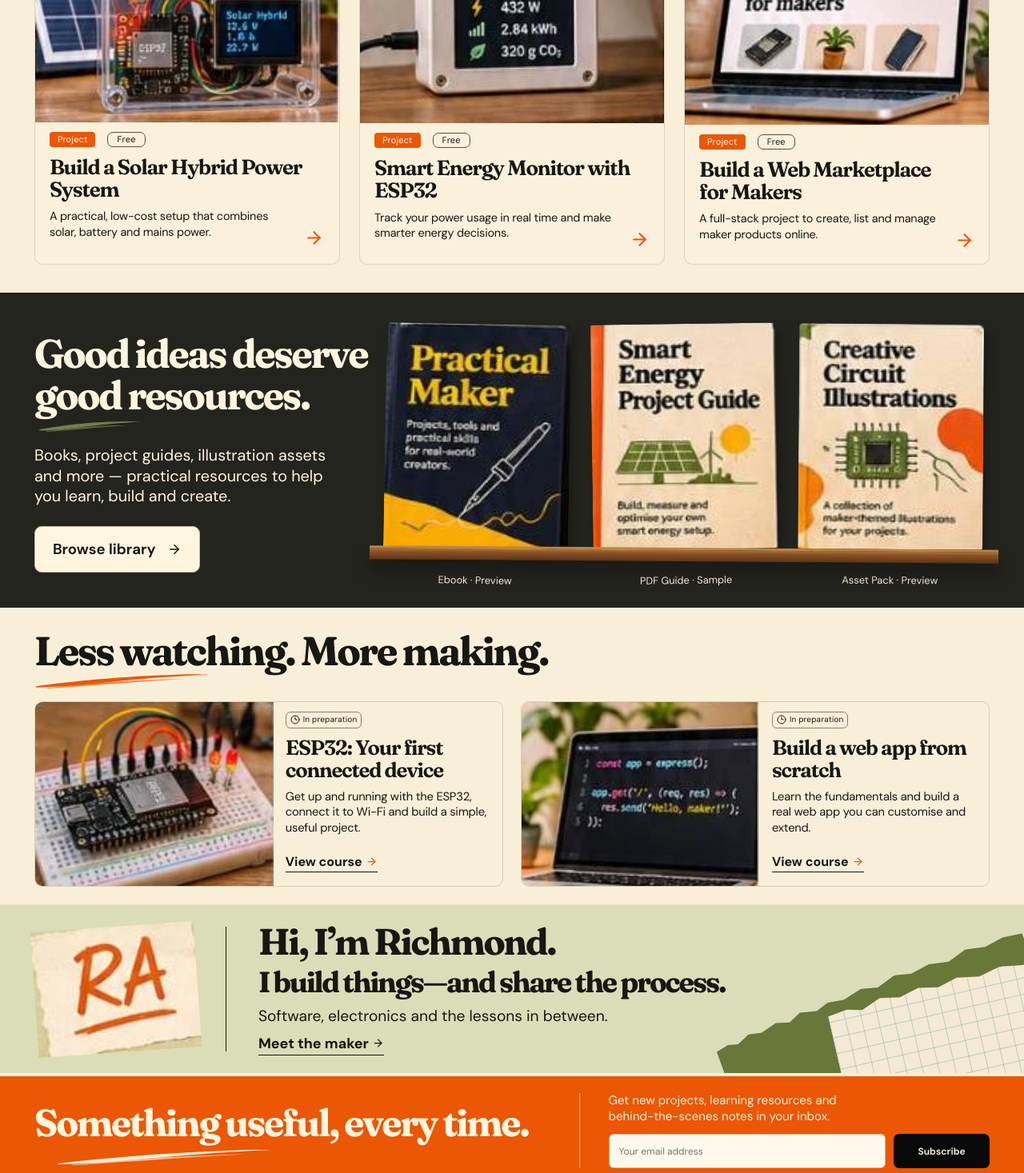
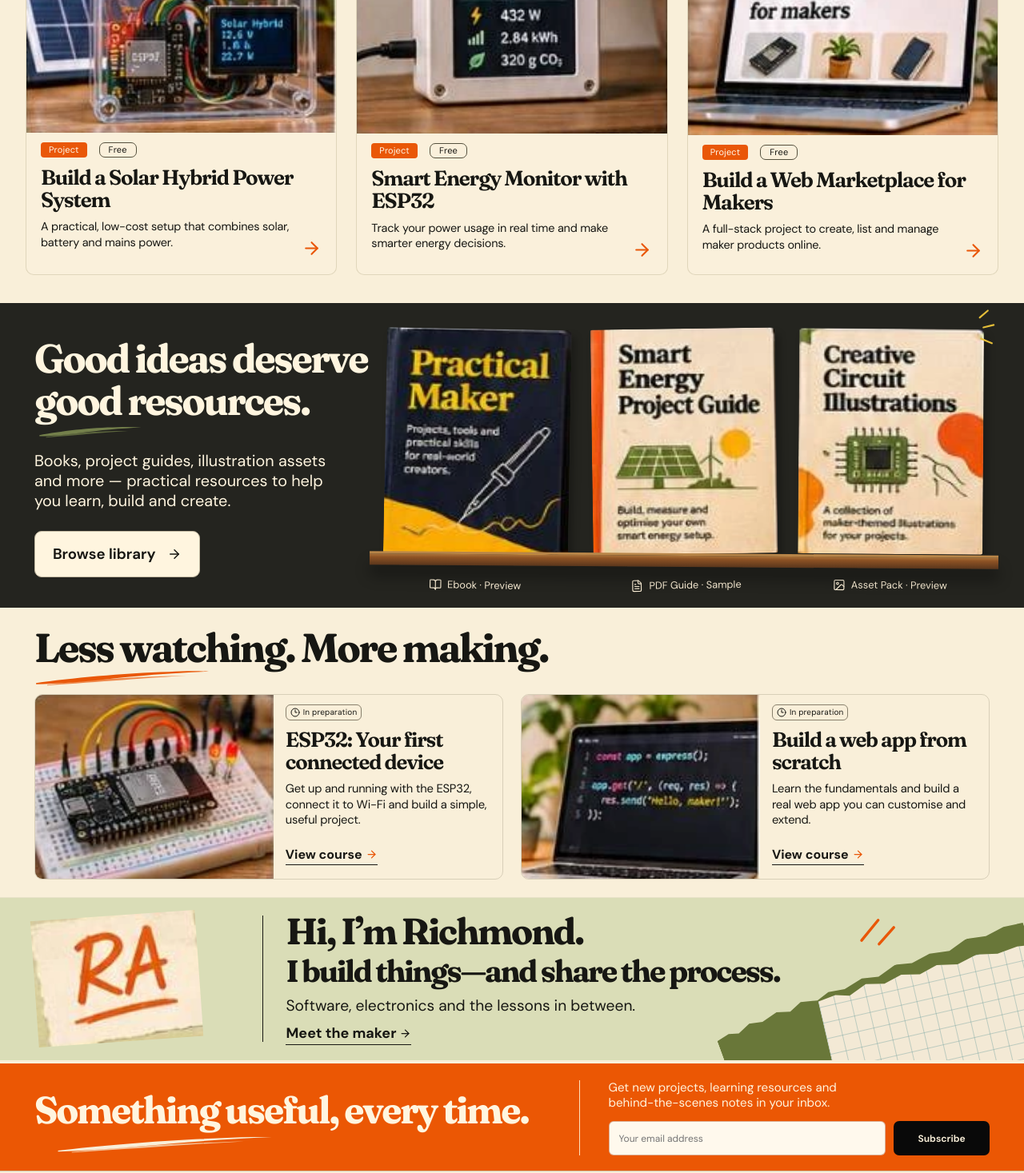
Before and after one commit to assadounto/learnwithrich, a Next.js app: page / in a window 1280 px wide. Shown: the part 1330-2797 px from the top of the page at 80% size. Built offline with nearby package versions, Linux system fonts and the light colour scheme.

Commit message:
Complete final reference alignment and missing homepage details

```diff
--- /dev/null
+++ b/app/final-polish.css
@@ -0,0 +1,95 @@
+/* Final visual alignment with the supplied 699 × 1536 homepage reference. */
+.ref-projects.ref-container { width: calc(100% - 5%); max-width: 1368px; }
+.ref-project-grid { gap: 24px; }
+.ref-shelf-book > span {
+  display: flex;
+  align-items: center;
+  justify-content: center;
+  gap: 7px;
+}
+.ref-shelf-book > span svg { width: 16px; height: 16px; flex-shrink: 0; }
+.drawn-rays.library-rays {
+  width: 44px;
+  height: 44px;
+  color: #e3bd39;
+  top: -10px;
+  right: -17px;
+  transform: rotate(43deg);
+  z-index: 4;
+}
+.about-ticks {
+  width: 60px;
+  height: 46px;
+  position: absolute;
+  right: 9%;
+  top: 22px;
+  z-index: 3;
+  color: var(--orange);
+  pointer-events: none;
+}
+.about-ticks svg { width: 100%; height: 100%; }
+.ref-library { padding-top: 22px; padding-bottom: 17px; }
+.ref-courses { padding-top: 24px; }
+.ref-courses > h2 { margin-bottom: 30px; }
+.ref-about-inner { gap: 28px; padding-block: 18px; }
+.ref-stamp { width: 24%; max-width: none; padding-right: 80px; }
+.ref-about-copy h2 span { font-size: clamp(23px, 3vw, 43px); }
+.ref-grid-paper { width: 24%; right: -7%; }
+/* Keep the search action keyboard-visible, while retaining the quiet reference design. */
+.ref-search-wrap .search-form button { opacity: 1; color: var(--ink); background: transparent; }
+.ref-search-wrap .search-form button svg { opacity: 0; }
+.ref-search-wrap .search-form button:focus-visible svg,
+.ref-search-wrap .search-form button:hover svg { opacity: 1; }
+.ref-search-wrap .search-form input { padding-right: 32px; }
+@media (min-width: 1101px) {
+  .ref-eyebrow { font-size: clamp(14px, 1.35vw, 19.5px); margin-bottom: clamp(36px, 3.55vw, 51px); letter-spacing: .015em; }
+  .ref-eyebrow .drawn-mark { width: 170px; left: 56%; }
+  .ref-hero-copy h1 { font-size: clamp(70px, 6.55vw, 94px); line-height: 1.065; letter-spacing: -.05em; }
+  .ref-discovery h2 { font-size: clamp(48px, 4.5vw, 65px); }
+  .ref-section-heading h2 { font-size: clamp(43px, 4.15vw, 60px); }
+  .ref-footer-inner { gap: 24px; }
+  .ref-footer-inner > nav { gap: 24px; padding-left: 24px; }
+}
+/* The narrow desktop/tablet layout must remain readable rather than shrinking all type. */
+@media (min-width: 581px) and (max-width: 900px) {
+  .ref-eyebrow { font-size: 9px; max-width: 95%; }
+  .ref-project-info h3 { font-size: 18px; }
+  .ref-project-info p { font-size: 11px; }
+  .ref-project-info { padding-bottom: 32px; }
+  .ref-project-tags { font-size: 8px; }
+  .ref-library-copy p { font-size: 12px; }
+  .ref-shelf-book > span { font-size: 8px; gap: 4px; }
+  .ref-shelf-book > span svg { width: 11px; height: 11px; }
+  .ref-course-info h3 { font-size: 18px; }
+  .ref-course-info p { font-size: 11px; }
+  .ref-course-info .text-link { font-size: 11px; }
+  .ref-course-time { font-size: 8px; }
+  .ref-course-image { min-height: 195px; }
+  .ref-stamp { padding-right: 28px; width: 23%; }
+  .ref-about-copy h2 span { white-space: normal; }
+  .ref-newsletter-form > p { font-size: 11px; }
+  .ref-newsletter-form input, .ref-newsletter-form .button { font-size: 10px; min-height: 34px; }
+  .ref-footer-inner { flex-wrap: wrap; padding-block: 15px; gap: 16px; }
+  .ref-footer-inner > nav { margin-left: auto; font-size: 10px; }
+  .ref-footer-inner > span { width: 100%; text-align: right; font-size: 9px; }
+}
+@media (min-width: 901px) and (max-width: 1100px) {
+  .ref-stamp { padding-right: 48px; }
+}
+@media (max-width: 580px) {
+  .ref-projects.ref-container { width: calc(100% - 40px); }
+  .ref-project-grid { gap: 16px; }
+  .ref-library { padding-top: 28px; padding-bottom: 25px; }
+  .ref-courses { padding-top: 30px; }
+  .ref-courses > h2 { margin-bottom: 27px; }
+  .ref-stamp { width: 25%; max-width: none; padding-right: 14px; }
+  .ref-about-inner { gap: 20px; padding-block: 26px; }
+  .ref-about-copy h2 span { font-size: 22px; }
+  .ref-grid-paper { width: 40%; right: -15%; }
+  .about-ticks { width: 34px; height: 29px; right: 1%; top: 12px; opacity: .75; }
+  .drawn-rays.library-rays { width: 32px; height: 32px; right: -9px; top: -8px; }
+  .ref-shelf-book > span { font-size: 7px; gap: 4px; }
+  .ref-shelf-book > span svg { width: 11px; height: 11px; }
+  .ref-search-wrap .search-form button { width: 42px; }
+  .ref-search-wrap .search-form button svg { width: 17px; }
+}
--- a/app/layout.tsx
+++ b/app/layout.tsx
@@ -2,5 +2,6 @@ import type { Metadata } from 'next';
 import { Header, Footer } from '@/components/site-shell';
 import './globals.css';
 import './typography.css';
+import './final-polish.css';
 export const metadata: Metadata = { title: { default: 'LearnWithRich — Learn it. Build it. Make it real.', template: '%s | LearnWithRich' }, description: 'Practical projects, useful resources, books, illustrations and courses by Richmond Adu-Kyere. A little curiosity. A lot of possibility.', icons: { icon: '/icon.svg' } };
 export default function RootLayout({children}:{children:React.ReactNode}){return <html lang="en"><body><a href="#main-content" className="skip-link">Skip to content</a><Header/><main id="main-content">{children}</main><Footer/></body></html>}
--- a/app/page.tsx
+++ b/app/page.tsx
@@ -1,5 +1,5 @@
 import Link from 'next/link';
-import { ArrowRight, ArrowUpRight, Cpu, Code2, Layers, Pencil, Clock3 } from 'lucide-react';
+import { ArrowRight, ArrowUpRight, Cpu, Code2, Layers, Pencil, Clock3, BookOpen, FileText, Image as ImageIcon } from 'lucide-react';
 import { ReferenceArt } from '@/components/reference-art';
 import { DrawnUnderline, AccentRays } from '@/components/decorative-marks';
 import { SearchForm, Newsletter } from '@/components/site-shell';
@@ -9,9 +9,9 @@ const projects = [
  {slug:'maker-marketplace',art:'web' as const,title:'Build a Web Marketplace for Makers',description:'A full-stack project to create, list and manage maker products online.'},
 ];
 const books = [
- {slug:'practical-maker',art:'book' as const,label:'Ebook · Preview'},
- {slug:'smart-energy-project-guide',art:'guide' as const,label:'PDF Guide · Sample'},
- {slug:'creative-circuit-illustrations',art:'illustration' as const,label:'Asset Pack · Preview'},
+ {slug:'practical-maker',art:'book' as const,label:'Ebook · Preview', icon:BookOpen},
+ {slug:'smart-energy-project-guide',art:'guide' as const,label:'PDF Guide · Sample', icon:FileText},
+ {slug:'creative-circuit-illustrations',art:'illustration' as const,label:'Asset Pack · Preview', icon:ImageIcon},
 ];
 const courses = [
  {slug:'esp32-first-connected-device',art:'esp' as const,title:'ESP32: Your first connected device',description:'Get up and running with the ESP32, connect it to Wi-Fi and build a simple, useful project.'},
@@ -22,6 +22,6 @@ export default function Home(){return <div className="reference-home">
 <div className="ref-manifesto">LEARN SOMETHING. BUILD SOMETHING. SHARE SOMETHING.</div>
 <section className="ref-discovery ref-container"><h2>What are you curious about?<DrawnUnderline className="olive-scribble"/></h2><div className="ref-search-wrap"><SearchForm/><AccentRays className="search-rays"/></div><div className="ref-topic-links">{[[Cpu,'Electronics & IoT'],[Code2,'Software'],[Layers,'Books & guides'],[Pencil,'Illustration']].map(([Icon,label])=>{const I=Icon as typeof Cpu;return <Link key={String(label)} href={`/resources?topic=${encodeURIComponent(String(label))}`}><I size={25}/>{String(label)}</Link>})}</div></section>
 <section className="ref-projects ref-container"><div className="ref-section-heading"><h2>Fresh from the workbench</h2><Link href="/resources?type=Project" className="text-link">View all projects <ArrowUpRight size={15}/></Link></div><div className="ref-project-grid">{projects.map(p=><article className="ref-project-card" key={p.slug}><Link href={`/resources/${p.slug}`} aria-label={p.title}><ReferenceArt kind={p.art}/></Link><div className="ref-project-info"><div className="ref-project-tags"><span>Project</span><span>Free</span></div><h3><Link href={`/resources/${p.slug}`}>{p.title}</Link></h3><p>{p.description}</p><Link className="ref-card-arrow" href={`/resources/${p.slug}`} aria-label={`Explore ${p.title}`}><ArrowRight size={25}/></Link></div></article>)}</div></section>
-<section className="ref-library"><div className="ref-container ref-library-inner"><div className="ref-library-copy"><h2>Good ideas deserve<br/>good resources.<DrawnUnderline className="olive-scribble"/></h2><p>Books, project guides, illustration assets<br className="ref-desktop-break"/> and more — practical resources to help<br className="ref-desktop-break"/> you learn, build and create.</p><Link href="/resources?view=library" className="button button-cream">Browse library <ArrowRight size={18}/></Link></div><div className="ref-book-shelf">{books.map(b=><Link key={b.slug} href={`/resources/${b.slug}`} className="ref-shelf-book"><ReferenceArt kind={b.art}/><span>{b.label}</span></Link>)}<span className="ref-wood-shelf" aria-hidden="true"/></div></div></section>
+<section className="ref-library"><div className="ref-container ref-library-inner"><div className="ref-library-copy"><h2>Good ideas deserve<br/>good resources.<DrawnUnderline className="olive-scribble"/></h2><p>Books, project guides, illustration assets<br className="ref-desktop-break"/> and more — practical resources to help<br className="ref-desktop-break"/> you learn, build and create.</p><Link href="/resources?view=library" className="button button-cream">Browse library <ArrowRight size={18}/></Link></div><div className="ref-book-shelf">{books.map(b=><Link key={b.slug} href={`/resources/${b.slug}`} className="ref-shelf-book"><ReferenceArt kind={b.art}/><span><b.icon size={16} strokeWidth={1.7}/>{b.label}</span></Link>)}<span className="ref-wood-shelf" aria-hidden="true"/><AccentRays className="library-rays"/></div></div></section>
 <section className="ref-courses ref-container"><h2>Less watching. More making.<DrawnUnderline className="orange-scribble"/></h2><div className="ref-course-grid">{courses.map(c=><article className="ref-course-card" key={c.slug}><Link className="ref-course-image" href={`/resources/${c.slug}`} aria-label={c.title}><ReferenceArt kind={c.art}/></Link><div className="ref-course-info"><span className="ref-course-time"><Clock3 size={12}/> In preparation</span><h3><Link href={`/resources/${c.slug}`}>{c.title}</Link></h3><p>{c.description}</p><Link className="text-link" href={`/resources/${c.slug}`}>View course <ArrowRight size={15}/></Link></div></article>)}</div></section>
-<section className="ref-about"><div className="ref-container ref-about-inner"><div className="ref-stamp"><ReferenceArt kind="stamp"/></div><div className="ref-about-copy"><h2>Hi, I’m Richmond.<br/><span>I build things—and share the process.</span></h2><p>Software, electronics and the lessons in between.</p><Link href="/about" className="text-link">Meet the maker <ArrowRight size={15}/></Link></div><div className="ref-grid-paper" aria-hidden="true"/></div></section><Newsletter/></div>}
+<section className="ref-about"><div className="ref-container ref-about-inner"><div className="ref-stamp"><ReferenceArt kind="stamp"/></div><div className="ref-about-copy"><h2>Hi, I’m Richmond.<br/><span>I build things—and share the process.</span></h2><p>Software, electronics and the lessons in between.</p><Link href="/about" className="text-link">Meet the maker <ArrowRight size={15}/></Link></div><span className="about-ticks" aria-hidden="true"><svg viewBox="0 0 50 40" fill="none"><path d="M5 27 23 5M24 31 40 13" stroke="currentColor" strokeWidth="3" strokeLinecap="round"/></svg></span><div className="ref-grid-paper" aria-hidden="true"/></div></section><Newsletter/></div>}
```
Also changed, not shown: 2 other files (tests, documents, lock files or other folders).
